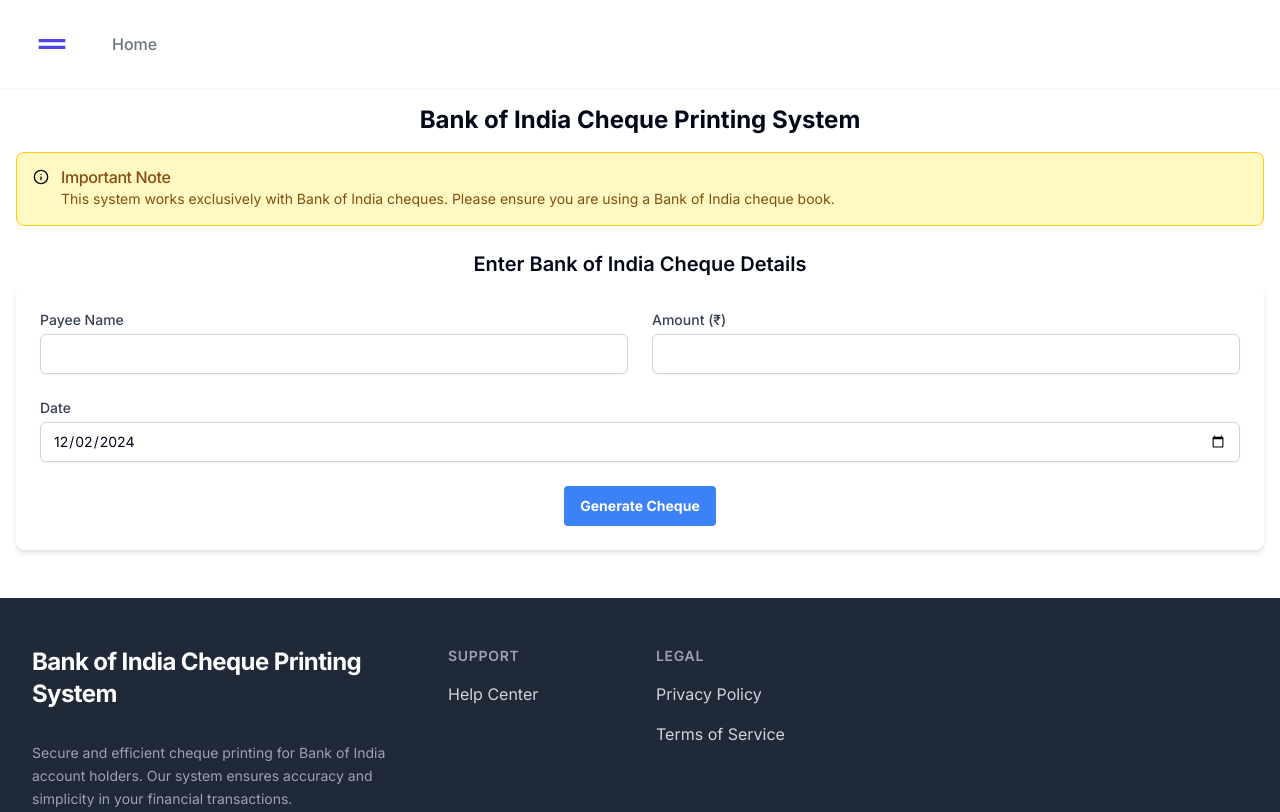
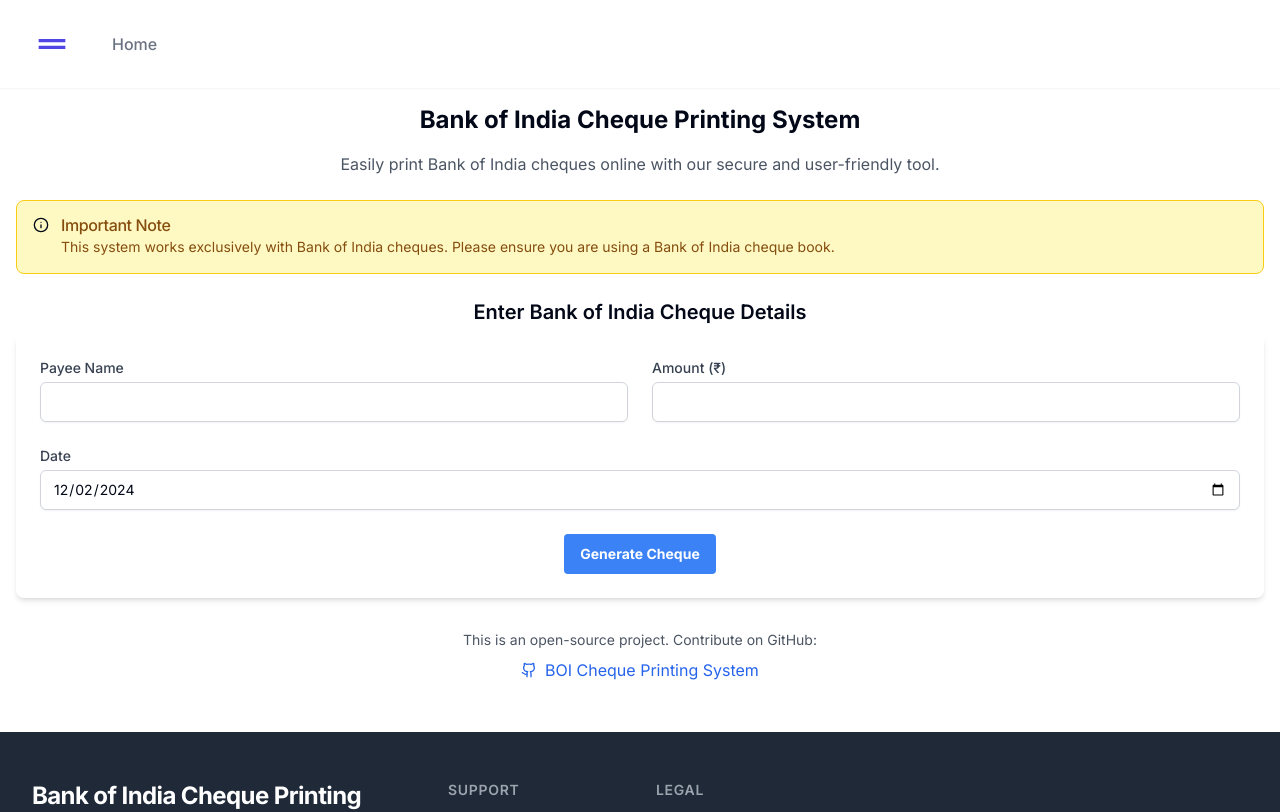
Before and after one commit to neil-jay/boi-cheque-printing-system, a Next.js app: page / in a window 1280 px wide. Shown: the top 812 px of the page. Built offline with nearby package versions, Linux system fonts and the light colour scheme.

Commit message:
refactor: code segregation

```diff
--- a/app/page.tsx
+++ b/app/page.tsx
@@ -1,64 +1,24 @@
-'use client'
-
-import { useState, useRef } from 'react'
-import { ChequeForm } from '@/components/ChequeForm'
-import { Cheque } from '@/components/Cheque'
-import { Button } from "@/components/ui/button"
+import { Metadata } from 'next'
 import Footer from '@/components/Footer'
 import Header from '@/components/Header'
-import { Alert, AlertDescription, AlertTitle } from "@/components/ui/alert"
-import { InfoIcon } from 'lucide-react'
+import ChequePrinterClient from '@/components/ChequePrinterClient'
+
+export const metadata: Metadata = {
+  title: 'Bank of India Cheque Printing System | Print BOI Cheques Online',
+  description: 'Official Bank of India cheque printing system. Easily print BOI cheques online with our secure, user-friendly, and open-source tool. Compatible with all Bank of India cheque books.',
+  keywords: 'Bank of India, BOI, cheque printing, online cheque, Bank of India cheque book, BOI cheque system, open-source',
+}
 
 export default function ChequePrinter() {
-  const [chequeData, setChequeData] = useState<{
-    payee: string
-    amount: string
-    date: string
-  } | null>(null)
-
-  const chequeRef = useRef<HTMLDivElement>(null)
-
-  const handlePrint = () => {
-    if (chequeRef.current) {
-      const printContents = chequeRef.current.innerHTML
-      const originalContents = document.body.innerHTML
-
-      document.body.innerHTML = printContents
-      window.print()
-      document.body.innerHTML = originalContents
-      window.location.reload()
-    }
-  }
-
   return (
     <div className="min-h-screen flex flex-col">
       <Header />
       <main className="flex-grow container mx-auto p-4">
         <h1 className="text-2xl font-bold mb-4 text-center">Bank of India Cheque Printing System</h1>
-        <div className="space-y-8">
-          <div>
-            <Alert className="mb-6 bg-yellow-100 border-yellow-400 text-yellow-800">
-              <InfoIcon className="h-4 w-4 text-yellow-800" />
-              <AlertTitle>Important Note</AlertTitle>
-              <AlertDescription>
-                This system works exclusively with Bank of India cheques. Please ensure you are using a Bank of India cheque book.
-              </AlertDescription>
-            </Alert>
-            <h2 className="text-xl font-semibold mb-2 text-center">Enter Bank of India Cheque Details</h2>
-            <ChequeForm onSubmit={setChequeData} />
-          </div>
-          {chequeData && (
-            <div className="flex flex-col items-center">
-              <h2 className="text-xl font-semibold mb-2 text-center">Bank of India Cheque Preview</h2>
-              <div className="w-full max-w-3xl">
-                <Cheque ref={chequeRef} {...chequeData} />
-              </div>
-              <Button onClick={handlePrint} className="mt-4 bg-green-500 hover:bg-green-600 text-white">
-                Print Bank of India Cheque
-              </Button>
-            </div>
-          )}
-        </div>
+        <p className="text-center mb-6 text-gray-600">
+          Easily print Bank of India cheques online with our secure and user-friendly tool.
+        </p>
+        <ChequePrinterClient />
       </main>
       <Footer />
     </div>
--- /dev/null
+++ b/components/ChequePrinterClient.tsx
@@ -0,0 +1,67 @@
+'use client'
+
+import { useState, useRef } from 'react'
+import { ChequeForm } from '@/components/ChequeForm'
+import { Cheque } from '@/components/Cheque'
+import { Button } from "@/components/ui/button"
+import { Alert, AlertDescription, AlertTitle } from "@/components/ui/alert"
+import { InfoIcon, Github } from 'lucide-react'
+import Link from 'next/link'
+
+export default function ChequePrinterClient() {
+  const [chequeData, setChequeData] = useState<{
+    payee: string
+    amount: string
+    date: string
+  } | null>(null)
+
+  const chequeRef = useRef<HTMLDivElement>(null)
+
+  const handlePrint = () => {
+    if (chequeRef.current) {
+      const printContents = chequeRef.current.innerHTML
+      const originalContents = document.body.innerHTML
+
+      document.body.innerHTML = printContents
+      window.print()
+      document.body.innerHTML = originalContents
+      window.location.reload()
+    }
+  }
+
+  return (
+    <div className="space-y-8">
+      <div>
+        <Alert className="mb-6 bg-yellow-100 border-yellow-400 text-yellow-800">
+          <InfoIcon className="h-4 w-4 text-yellow-800" />
+          <AlertTitle>Important Note</AlertTitle>
+          <AlertDescription>
+            This system works exclusively with Bank of India cheques. Please ensure you are using a Bank of India cheque book.
+          </AlertDescription>
+        </Alert>
+        <h2 className="text-xl font-semibold mb-2 text-center">Enter Bank of India Cheque Details</h2>
+        <ChequeForm onSubmit={setChequeData} />
+      </div>
+      {chequeData && (
+        <div className="flex flex-col items-center">
+          <h2 className="text-xl font-semibold mb-2 text-center">Bank of India Cheque Preview</h2>
+          <div className="w-full max-w-3xl">
+            <Cheque ref={chequeRef} {...chequeData} />
+          </div>
+          <Button onClick={handlePrint} className="mt-4 bg-green-500 hover:bg-green-600 text-white">
+            Print Bank of India Cheque
+          </Button>
+        </div>
+      )}
+      <div className="mt-8 text-center">
+        <p className="text-sm text-gray-600">
+          This is an open-source project. Contribute on GitHub:
+        </p>
+        <Link href="https://github.com/yourusername/boi-cheque-printing" className="inline-flex items-center text-blue-600 hover:underline mt-2">
+          <Github className="w-4 h-4 mr-2" />
+          BOI Cheque Printing System
+        </Link>
+      </div>
+    </div>
+  )
+}
```
